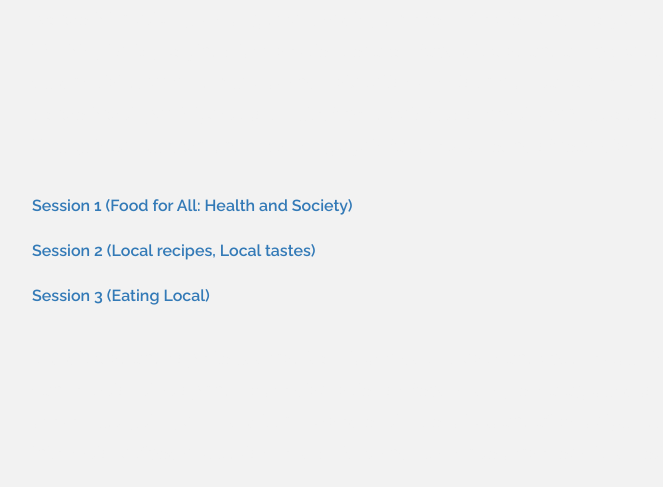
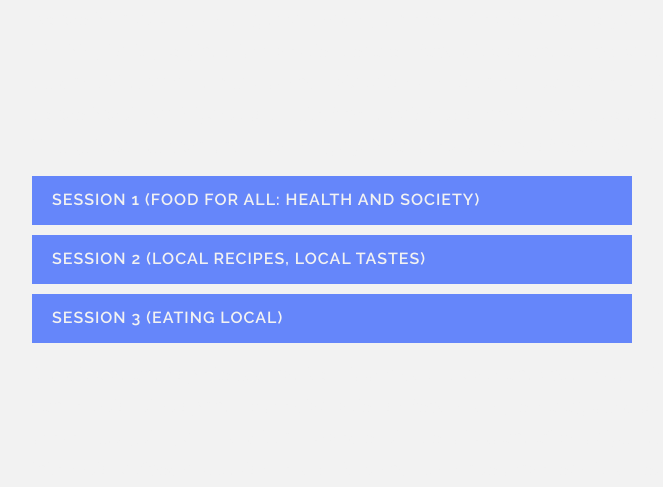
Before and after one commit to evontay/thinking-edibly, a plain HTML site: page index.html in a window 1280 px wide. Shown: the part 5226-5713 px from the top of the page, without its empty margins (98-761 px from the left). Drawn offline with nearby package versions, Linux system fonts and the light colour scheme; a web font is replaced by a local one.

Commit message:
changed blue shade, and styled Approach links

```diff
--- a/index.html
+++ b/index.html
@@ -225,7 +225,7 @@
       </div><!-- bigwrap -->
     </section><!-- #about -->
 
-    <section id="approach" data-color="#2898fb">
+    <section id="approach" data-color="#4d72f7">
       <div class="bigwrap">
         <h1 class="oleo pad-bottom">Our Approach</h1>
         <p>In kickstarting this conversation, Foodscape Collective’s role is to facilitate the process and communicate the message shared by each voice in the process.
@@ -234,9 +234,9 @@
 
 
         <ul>
-          <a href="#event-menu"><li>Session 1 (Food for All: Health and Society)</li></a>
-          <a href="#event-menu"><li>Session 2 (Local recipes, Local tastes)</li></a>
-          <a href="#event-menu"><li>Session 3 (Eating Local)</li></a>
+          <a data-toggle="modal" data-target="#session1-modal"><li>Session 1 (Food for All: Health and Society)</li></a>
+          <a data-toggle="modal" data-target="#session2-modal"><li>Session 2 (Local recipes, Local tastes)</li></a>
+          <a data-toggle="modal" data-target="#session3-modal"><li>Session 3 (Eating Local)</li></a>
         </ul>
 
         <p>Our discussions hope to address identity, (middle) class consciousness, an interest in food and growing, to aim for a conversation that opens up the discussion on food and agroecology, and to work towards forming connections around these. Lastly, they are inductive - based on the contributions of participants, we then look at how terms used in the larger international food discussion lend weight and nuance to these localised notions of food.
--- a/style.css
+++ b/style.css
@@ -380,10 +380,20 @@ p.show-date {
   color: #f2f2f2;
 }
 
-#approach a {
-  padding: 20px;
+#approach a li {
+  padding: 10px 20px;
+  color: #f2f2f2;
+  background-color: #6586fa;
+  cursor: pointer;
+  margin: 10px 0;
+  text-transform: uppercase;
+  letter-spacing: 1px;
+  max-width: 600px;
 }
 
+#approach a li:hover {
+    background-color: #849df9;
+}
 
 /* INVOLVE ============= */
 #involve {
```
